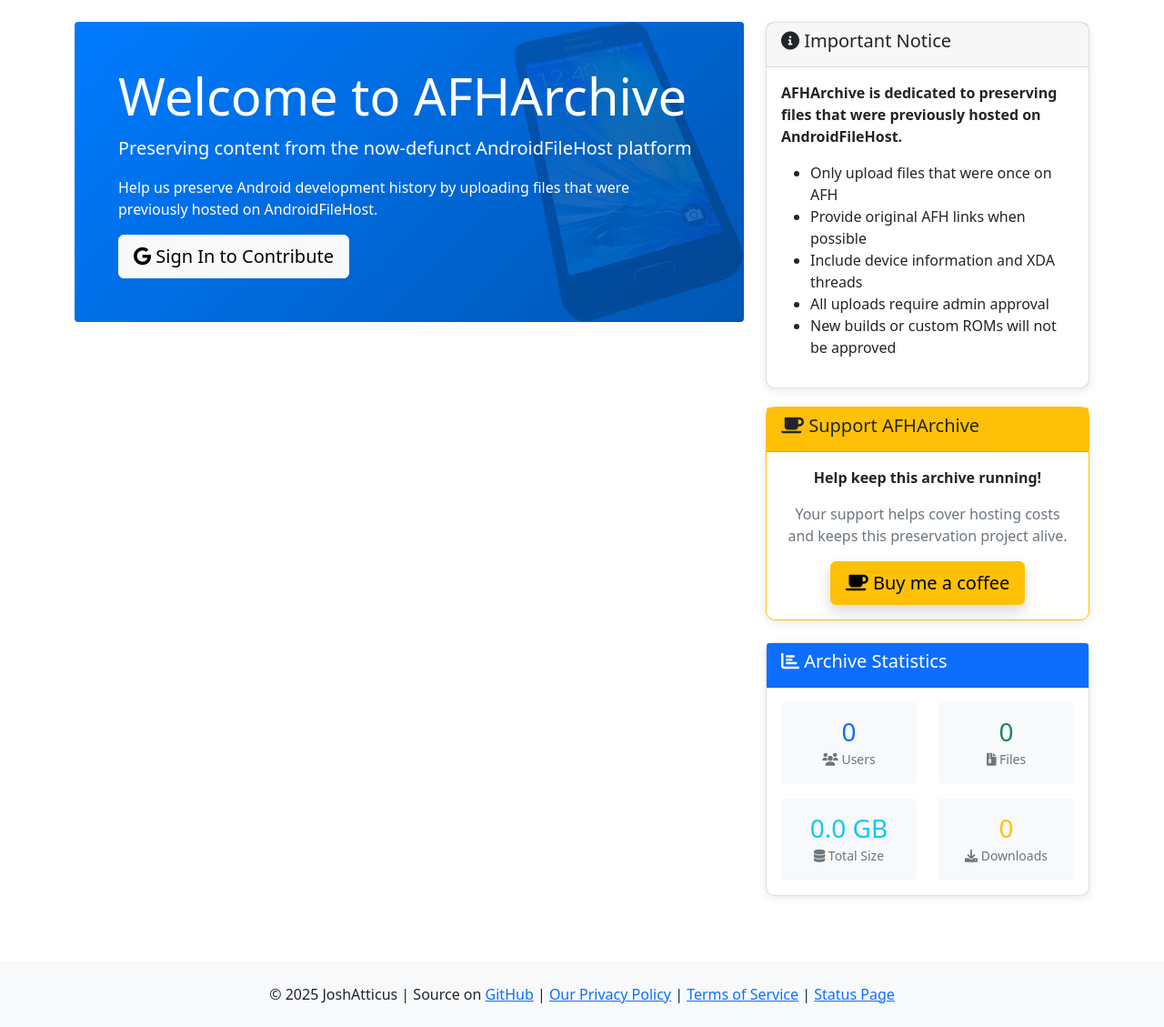
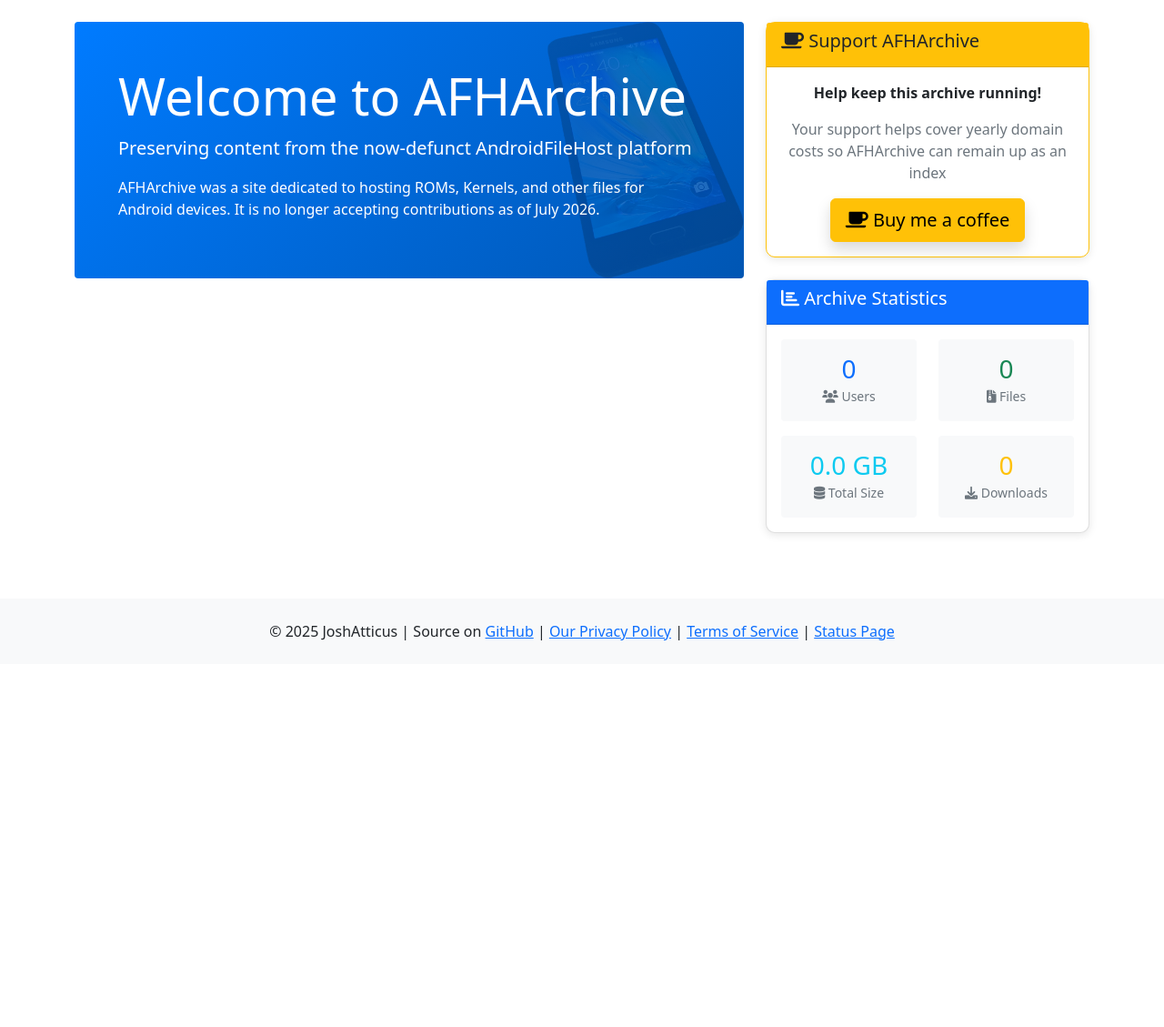
Before and after one commit to JoshAtticus/AFHArchive, a Flask app: page / in a window 1280 px wide. Shown: the part 58-1187 px from the top of the page at 91% size. After the commit the page ends 762 px from the top, so only its background shows below. Run offline with Flask 3, Linux system fonts and the light colour scheme; data that the repository does not hold is empty; parts of the project's set-up code (start-up, migrations or seed data) failed here and were passed over; some web fonts are replaced.

Commit message:
remove uploads

```diff
--- a/app/templates/base.html
+++ b/app/templates/base.html
@@ -135,10 +135,10 @@
                             {{ current_user.name }}
                         </a>
                         <ul class="dropdown-menu">
-                            <li><a class="dropdown-item" href="{{ url_for('main.upload') }}">{{ _('Upload File') }}</a>
+                            <!-- <li><a class="dropdown-item" href="{{ url_for('main.upload') }}">{{ _('Upload File') }}</a>
                             </li>
                             <li><a class="dropdown-item" href="{{ url_for('main.my_uploads') }}">{{ _('My Uploads')
-                                    }}</a></li>
+                                    }}</a></li> -->
                             <li><a class="dropdown-item" href="{{ url_for('main.settings') }}">{{ _('Settings') }}</a>
                             </li>
                             {% if current_user.is_admin %}
--- a/app/templates/index.html
+++ b/app/templates/index.html
@@ -7,21 +7,13 @@
 {% block content %}
 <div class="row">
     <div class="col-lg-8">
-        {% if announcement %}
-        <div class="alert alert-info shadow-sm mb-4" style="border-left: 6px solid #007bff;">
-            <h4 class="mb-2"><i class="fas fa-bullhorn"></i> {{ announcement.subject }}</h4>
-            <div>{{ announcement.message|safe }}</div>
-            <small class="text-muted">{{ _('Announcement posted %(date)s ',
-                date=announcement.created_at.strftime('%Y-%m-%d %H:%M')) }}</small>
-        </div>
-        {% endif %}
         <div class="hero-section bg-primary text-white rounded p-5 mb-5 position-relative overflow-hidden">
             <div class="hero-content" style="position: relative; z-index: 2;">
                 <h1 class="display-4">{{ _('Welcome to AFHArchive') }}</h1>
                 <p class="lead">{{ _('Preserving content from the now-defunct AndroidFileHost platform') }}</p>
-                <p>{{ _('Help us preserve Android development history by uploading files that were previously hosted on
-                    AndroidFileHost.') }}</p>
-                {% if not current_user.is_authenticated %}
+                <p>{{ _('AFHArchive was a site dedicated to hosting ROMs, Kernels, and other files for Android devices.
+                    It is no longer accepting contributions as of July 2026.') }}</p>
+                <!-- {% if not current_user.is_authenticated %}
                 <a href="{{ url_for('auth.login') }}" class="btn btn-light btn-lg">
                     <i class="fab fa-google"></i> {{ _('Sign In to Contribute') }}
                 </a>
@@ -29,7 +21,7 @@
                 <a href="{{ url_for('main.upload') }}" class="btn btn-light btn-lg">
                     <i class="fas fa-upload"></i> {{ _('Upload a File') }}
                 </a>
-                {% endif %}
+                {% endif %} -->
             </div>
             {% if random_image %}
             <img src="{{ url_for('static', filename='devimages/' + random_image) }}" class="hero-bg-img"
@@ -63,31 +55,22 @@
     </div>
 
     <div class="col-lg-4">
-        <div class="card">
-            <div class="card-header">
-                <h5><i class="fas fa-info-circle"></i> {{ _('Important Notice') }}</h5>
-            </div>
-            <div class="card-body">
-                <p><strong>{{ _('AFHArchive is dedicated to preserving files that were previously hosted on
-                        AndroidFileHost.') }}</strong></p>
-                <ul>
-                    <li>{{ _('Only upload files that were once on AFH') }}</li>
-                    <li>{{ _('Provide original AFH links when possible') }}</li>
-                    <li>{{ _('Include device information and XDA threads') }}</li>
-                    <li>{{ _('All uploads require admin approval') }}</li>
-                    <li>{{ _('New builds or custom ROMs will not be approved') }}</li>
-                </ul>
-            </div>
+        {% if announcement %}
+        <div class="alert alert-info shadow-sm mb-4" style="border-left: 6px solid #007bff;">
+            <h4 class="mb-2"><i class="fas fa-bullhorn"></i> {{ announcement.subject }}</h4>
+            <div>{{ announcement.message|safe }}</div>
+            <small class="text-muted">{{ _('Announcement posted %(date)s ',
+                date=announcement.created_at.strftime('%Y-%m-%d %H:%M')) }}</small>
         </div>
-
+        {% endif %}
         <div class="card mb-4 border-warning">
             <div class="card-header bg-warning text-dark">
                 <h5><i class="fas fa-coffee"></i> {{ _('Support AFHArchive') }}</h5>
             </div>
             <div class="card-body text-center">
                 <p><strong>{{ _('Help keep this archive running!') }}</strong></p>
-                <p class="text-muted">{{ _('Your support helps cover hosting costs and keeps this preservation project
-                    alive.') }}</p>
+                <p class="text-muted">{{ _('Your support helps cover yearly domain costs so AFHArchive can remain up as
+                    an index') }}</p>
                 <a href="https://buymeacoffee.com/joshatticus" target="_blank" class="btn btn-warning btn-lg shadow">
                     <i class="fas fa-coffee"></i> {{ _('Buy me a coffee') }}
                 </a>
```
Also changed, not shown: app/templates/my_uploads.html (+13 -11 lines), app/templates/settings.html (+9 -5 lines), app/templates/upload.html (+45 -29 lines).
